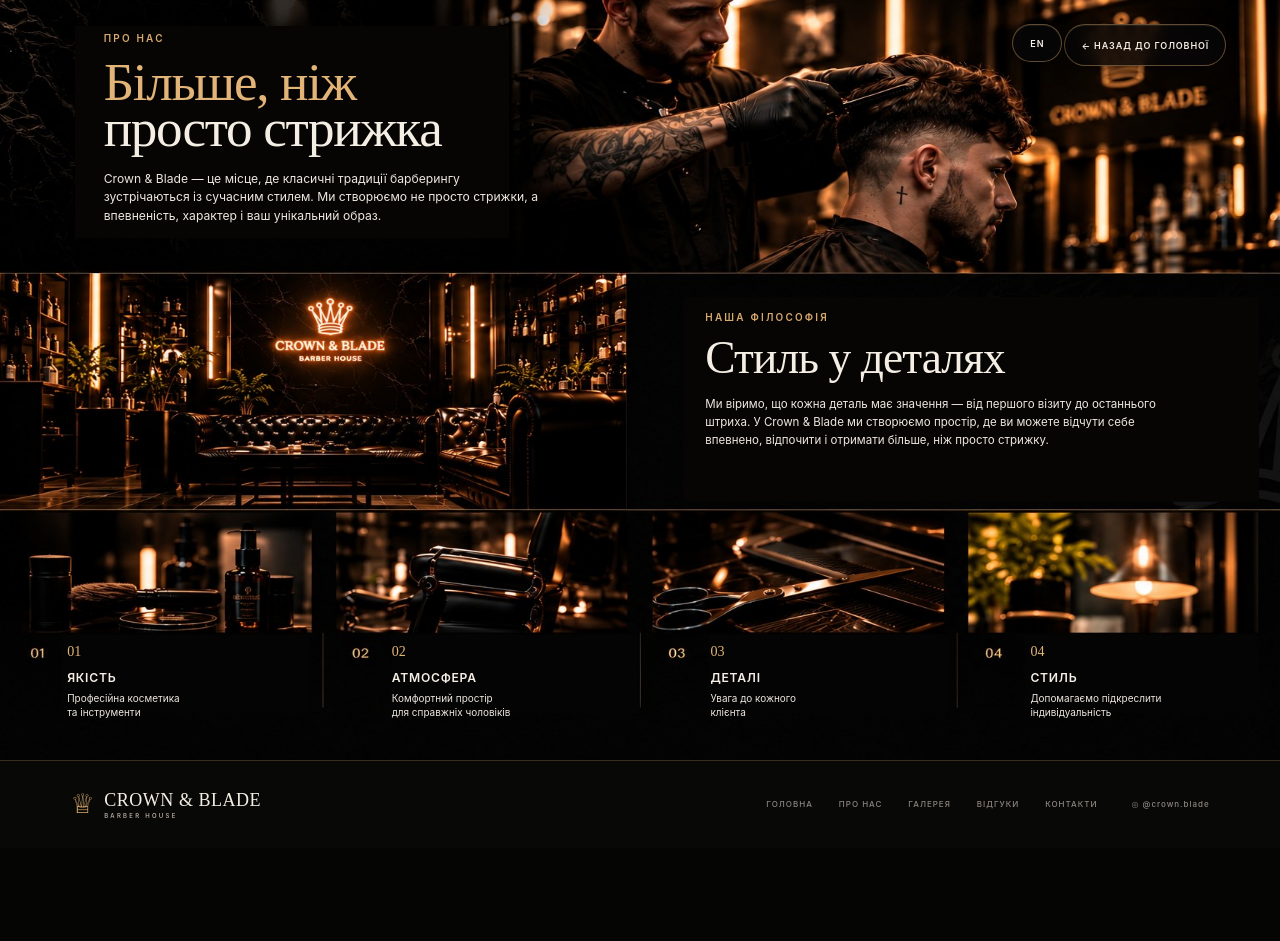
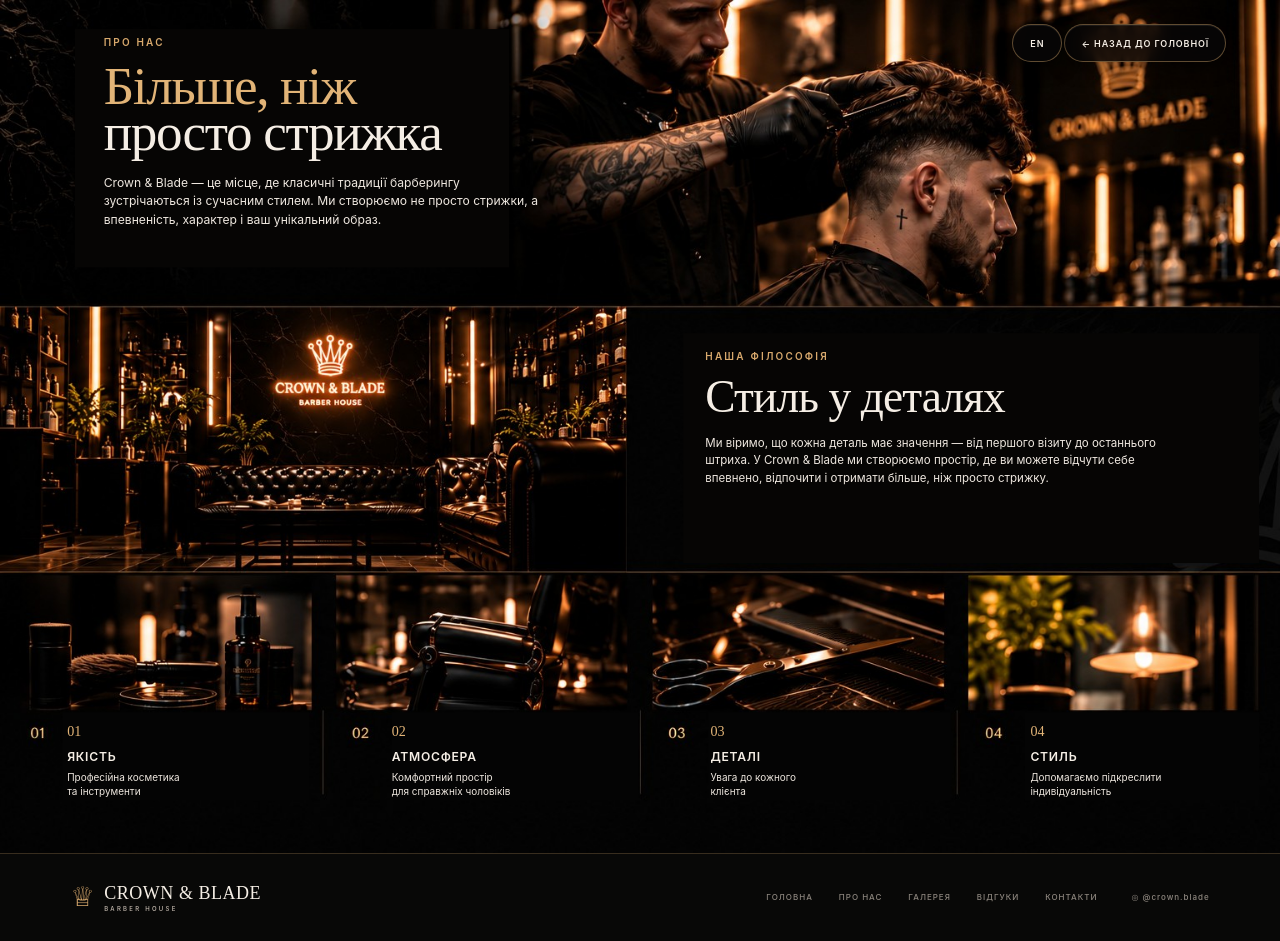
Before and after one commit to jonixxxxxxx675/crown-blade, a plain HTML site: page about.html in a window 1280 px wide. Before the commit the page ends 848 px from the top, so only its background shows below. Drawn offline with Linux system fonts and the light colour scheme.

Commit message:
Add files via upload

```diff
--- a/about.html
+++ b/about.html
@@ -190,23 +190,12 @@
 
 <style>
 @media (min-width:801px){
-  /* Desktop final fix: restore the live copy/cards over the reference image. */
-  body.about-reference-page{min-height:100vh !important;height:auto !important;overflow-x:hidden;}
-  .about-reference-canvas{
-    display:block;
-    min-height:760px;
-    aspect-ratio:auto;
-    background-size:100% 100%;
-  }
+  /* Final desktop correction: keep the live copy/cards visible. */
+  body.about-reference-page{min-height:0 !important;height:auto !important;overflow-x:hidden;}
   .about-reference-copy,
   .about-reference-philosophy,
-  .about-reference-card{display:block;}
-  .about-reference-back{
-    min-width:150px;
-    height:42px;
-    top:24px;
-    justify-content:center;
-  }
+  .about-reference-card{display:block !important;}
+  .about-reference-canvas{display:block; width:100%; max-width:1600px; min-height:0; aspect-ratio:1536 / 1024;}
 }
 </style>
 </head>
--- a/styles.css
+++ b/styles.css
@@ -1039,8 +1039,8 @@ a:focus,
    DESKTOP ABOUT PAGE REFERENCE — 801px+ ONLY.
    ========================================================= */
 @media (min-width:801px){
-  .about-reference-page{min-height:100vh;background:#050504;color:#f5eee5;overflow-x:hidden}
-  .about-reference-canvas{position:relative;width:100%;max-width:1600px;margin:0 auto;line-height:1}
+  .about-reference-page{min-height:0;background:#050504;color:#f5eee5;overflow-x:hidden}
+  .about-reference-canvas{position:relative;width:100%;max-width:1600px;margin:0 auto;line-height:1;aspect-ratio:1536 / 1024;overflow:hidden}
   .about-reference-image{display:block;width:100%;height:auto}
   .about-reference-copy,.about-reference-philosophy,.about-reference-card,.about-reference-back,.about-reference-lang{position:absolute;z-index:2}
   .about-reference-copy{left:8%;top:4.2%;width:38%;line-height:1.15}
```
